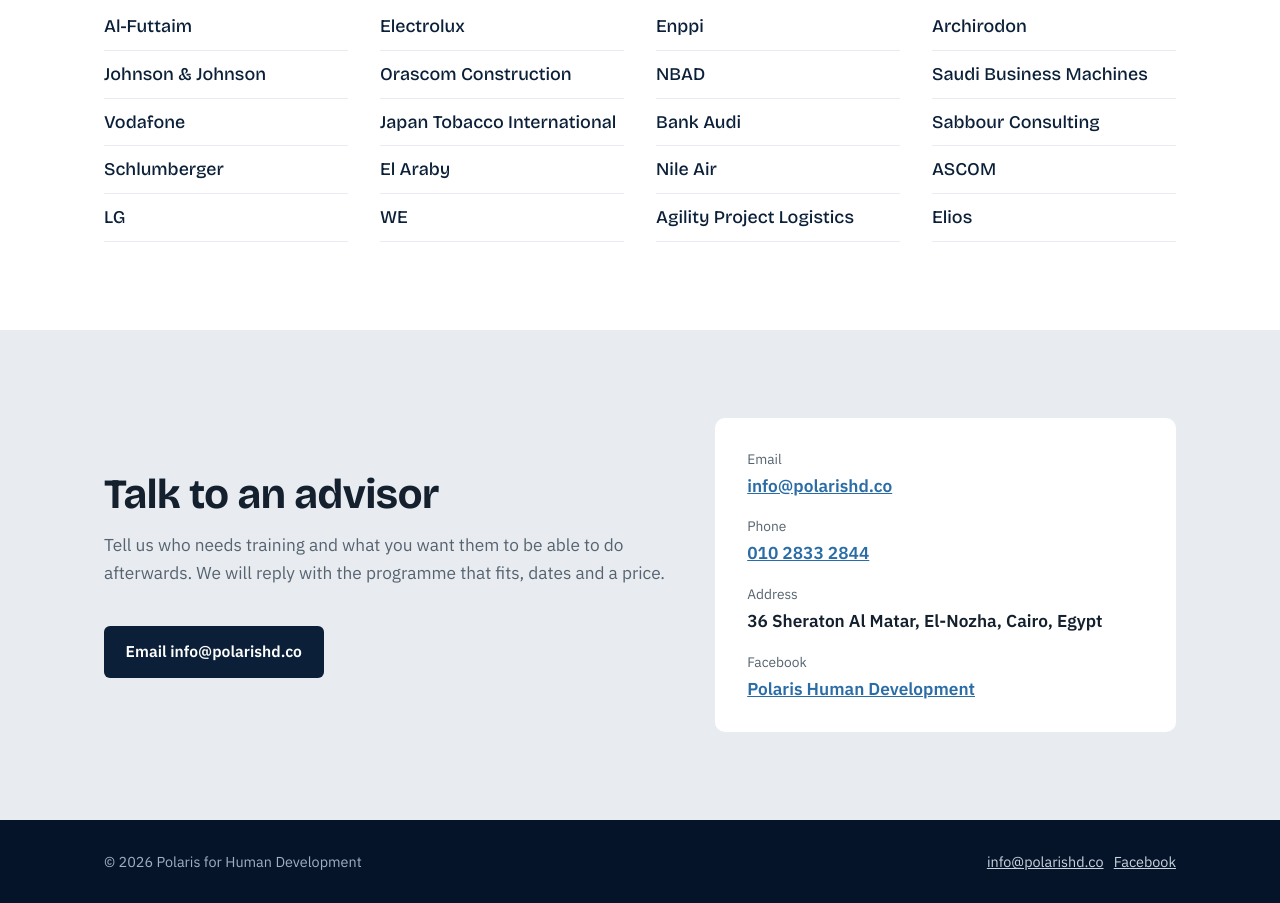
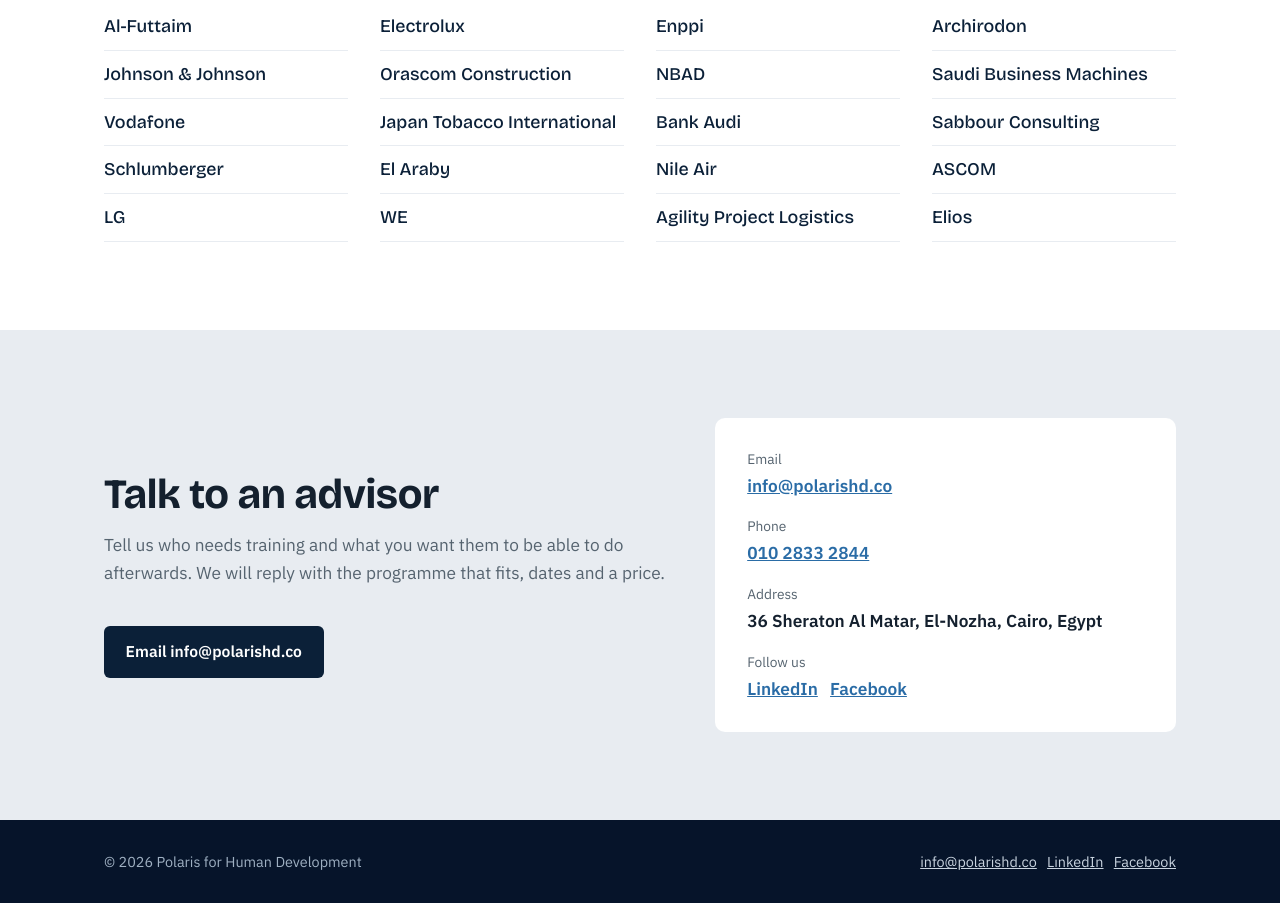
Before and after one commit to ahmedsabea-ai/polaris-website, a plain HTML site: page index.html in a window 1280 px wide. Shown: the part 3876-4779 px from the top of the page. Drawn offline with nearby package versions, Linux system fonts and the light colour scheme.

Commit message:
Add LinkedIn link to contact and footer
Co-Authored-By: Claude Fable 5.2 <noreply@anthropic.com>
Claude-Session: https://claude.ai/code/session_01V8yQuJeUDARMMCAWqgUZDz

```diff
--- a/index.html
+++ b/index.html
@@ -359,7 +359,7 @@ footer a{color:#C9D4E0}
         <dt>Email</dt><dd><a href="mailto:info@polarishd.co">info@polarishd.co</a></dd>
         <dt>Phone</dt><dd><a href="tel:+201028332844">010 2833 2844</a></dd>
         <dt>Address</dt><dd>36 Sheraton Al Matar, El-Nozha, Cairo, Egypt</dd>
-        <dt>Facebook</dt><dd><a href="https://www.facebook.com/polarisHDpage" rel="noopener">Polaris Human Development</a></dd>
+        <dt>Follow us</dt><dd><a href="https://www.linkedin.com/company/polarishd/" rel="noopener">LinkedIn</a> &nbsp; <a href="https://www.facebook.com/polarisHDpage" rel="noopener">Facebook</a></dd>
       </dl>
     </div>
   </div>
@@ -370,7 +370,7 @@ footer a{color:#C9D4E0}
 <footer>
   <div class="wrap">
     <span>© 2026 Polaris for Human Development</span>
-    <span><a href="mailto:info@polarishd.co">info@polarishd.co</a> &nbsp; <a href="https://www.facebook.com/polarisHDpage" rel="noopener">Facebook</a></span>
+    <span><a href="mailto:info@polarishd.co">info@polarishd.co</a> &nbsp; <a href="https://www.linkedin.com/company/polarishd/" rel="noopener">LinkedIn</a> &nbsp; <a href="https://www.facebook.com/polarisHDpage" rel="noopener">Facebook</a></span>
   </div>
 </footer>
 
```
